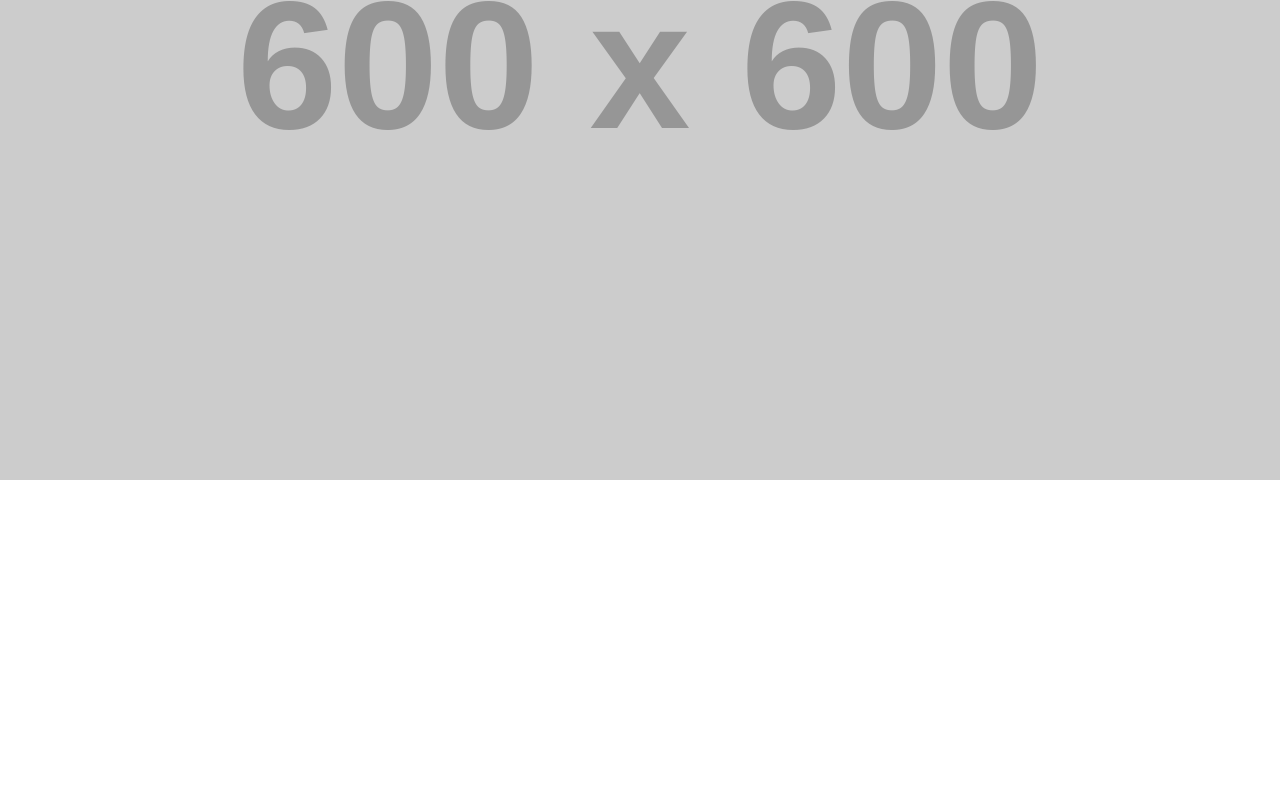
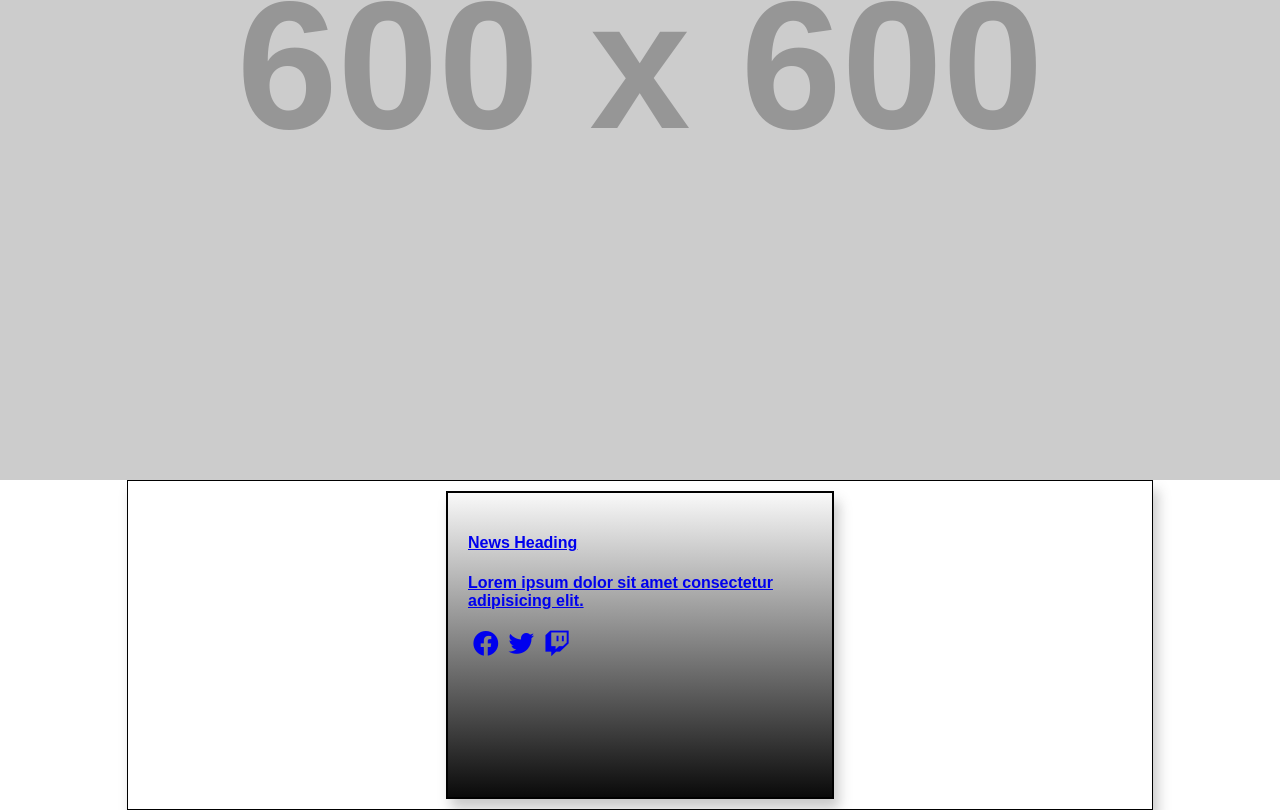
Before and after one commit to drholmesgit/08062020, a plain HTML site: page index.html in a window 1280 px wide. Shown: the part 358-1168 px from the top of the page. Before the commit the page ends 838 px from the top, so only its background shows below. Drawn offline with Linux system fonts and the light colour scheme; placeholder pictures from the web are drawn by us.

Commit message:
added main content

```diff
--- a/css/mobile.css
+++ b/css/mobile.css
@@ -7,7 +7,7 @@
   }
   header {
     height: 100vh;
-    font-size: 1.3em;
+    font-size: 1.4em;
   }
   header h2 {
     display: block;
--- a/css/styles.css
+++ b/css/styles.css
@@ -1,3 +1,8 @@
+*:before,
+*:after {
+  box-sizing: inherit;
+}
+
 body {
   margin: 0;
   font-family: sans-serif;
@@ -6,9 +11,11 @@ nav ul {
   margin: 0;
   padding: 0;
   list-style: none;
+
   display: flex;
   flex-direction: column;
   align-items: center;
+
   text-align: center;
 }
 
@@ -34,6 +41,7 @@ nav ul li a {
 header {
   background-image: url("https://placehold.it/600");
   height: 300px;
+  position: relative;
   background-size: cover;
   background-position: center;
   background-repeat: no-repeat;
@@ -51,5 +59,70 @@ header h2 {
   position: absolue;
   bottom: 0;
   right: 0;
-  padding: 0 30px 20px 0;
+  padding: 0 30px 30px 0;
 }
+
+.content {
+  position: relative;
+  width: 24em;
+  border: 2px solid #000;
+  margin: 10px;
+  box-shadow: 5px 10px 12px #39393944;
+}
+
+main {
+  border: 1px solid #000;
+  margin: 0 auto;
+  width: 80%;
+  box-shadow: 5px 10px 12px #39393944;
+
+  display: flex;
+  flex-direction: row;
+  flex-wrap: wrap;
+  justify-content: center;
+}
+
+img-wrapper {
+  width: 20em;
+  margin: 0 auto;
+}
+img-wrapper img {
+  display: block;
+  max-width: 100%;
+}
+.overlay {
+  position: absolute;
+  padding: 20px;
+  top: 0;
+  bottom: 0;
+  left: 0;
+  right: 0;
+  opacity: 1;
+  background: linear-gradient(to bottom, #f9f9f9, #0a0a0a);
+  color: #fff;
+  font-weight: 600;
+}
+
+.overlay:hover {
+  opacity: 1;
+}
+.icon {
+  padding: 5px;
+  font-size: 1.6em;
+}
+
+.icon:hover {
+  color: tomato;
+}
+
+.social ul {
+  margin: 0;
+  padding: 0;
+  list-style: none;
+
+  display: flex;
+}
+
+.social ul a {
+  text-decoration: none;
+}
--- a/index.html
+++ b/index.html
@@ -10,8 +10,14 @@
 
     , initial-scale=1.0"
     />
+    <link
+      rel="stylesheet"
+      href="https://cdnjs.cloudflare.com/ajax/libs/font-awesome/5.14.0/css/all.min.css"
+    />
+
     <link rel="stylesheet" href="css/styles.css" />
     <link rel="stylesheet" href="css/mobile.css" />
+
     <title>Second Repo</title>
   </head>
 
@@ -31,5 +37,34 @@
         <h2>The party starts at 9 p.m.</h2>
       </div>
     </header>
+
+    <main>
+      <div class="content">
+        <div class="img-wrapper">
+          <img src="http://placehold.it/300" alt="placeholder image" />
+        </div>
+        <div class="overlay">
+          <a href="#">
+            <h4>News Heading</h4>
+            <p>
+              Lorem ipsum dolor sit amet consectetur adipisicing elit.
+            </p>
+          </a>
+          <div class="social">
+            <ul>
+              <li>
+                <a href="#"><i class="fab fa-facebook icon"></i></a>
+              </li>
+              <li>
+                <a href="#"><i class="fab fa-twitter icon"></i></a>
+              </li>
+              <li>
+                <a href="#"><i class="fab fa-twitch icon"></i></a>
+              </li>
+            </ul>
+          </div>
+        </div>
+      </div>
+    </main>
   </body>
 </html>
```
